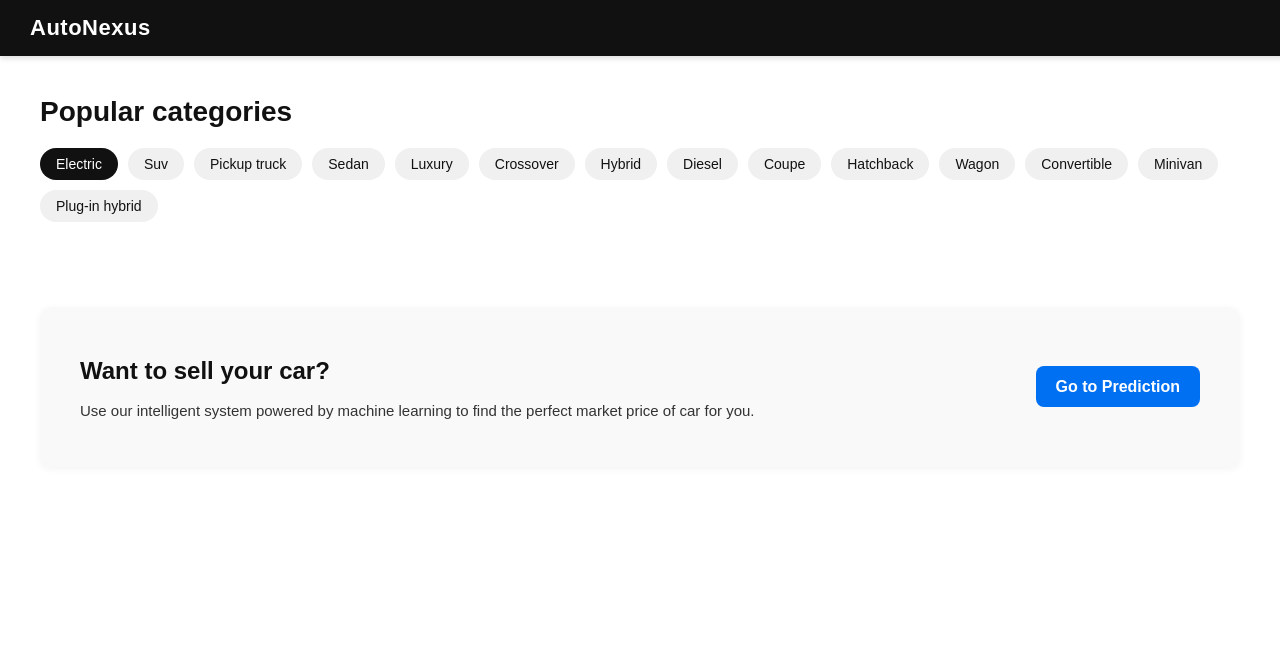
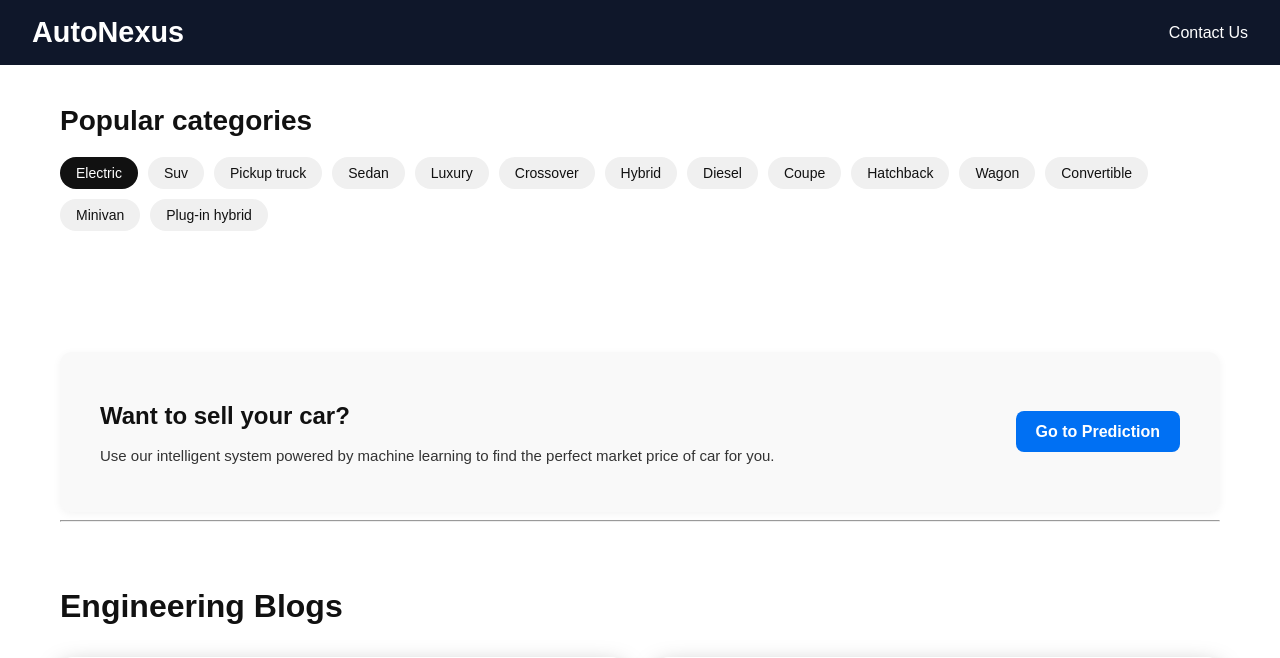
Before and after one commit to akshatsharma2407/AutoNexusMlOps, a FastAPI app: page / in a window 1280 px wide; the page is wider, and only the part inside the window is pictured. Shown: the top 658 px of that part. Before the commit the page ends 419 px from the top of that part, so only its background shows below. Run offline with FastAPI, Linux system fonts and the light colour scheme.

Commit message:
add blogs section on frontend

```diff
--- a/FastApi_app/static/style.css
+++ b/FastApi_app/static/style.css
@@ -1,3 +1,8 @@
+/* Add this at the very top of your CSS file to fix width calculation issues */
+* {
+  box-sizing: border-box;
+}
+
 body {
   font-family: 'Arial', sans-serif;
   background-color: #ffffff;
@@ -6,33 +11,44 @@ body {
   padding: 0;
 }
 
-/* ==== Global Header / Brand Bar ==== */
 .site-header {
-  width: 100%;
-  background-color: #111; /* black bar at top */
-  color: white;
-  padding: 15px 30px;
+  /* Remove width: 100% (Block elements are 100% by default) */
+  /* width: 100%;  <-- REMOVE THIS LINE */
+
   display: flex;
   align-items: center;
-  justify-content: flex-start;
-  box-shadow: 0 2px 6px rgba(0, 0, 0, 0.15);
-  position: sticky;
-  top: 0;
-  z-index: 1000; /* stays above page content */
+  justify-content: space-between;
+  padding: 1rem 2rem;
+  background: #0f172a;
 }
 
-/* Brand name link (AutoNexus) */
+/* Brand */
 .brand-link {
+  color: #ffffff;
+  font-size: 1.8rem;
+  font-weight: 800;
   text-decoration: none;
-  color: white;
-  font-size: 22px;
-  font-weight: 700;
-  letter-spacing: 0.5px;
-  transition: color 0.2s ease;
 }
 
-.brand-link:hover {
-  color: #00b4d8; /* subtle highlight on hover */
+/* Right nav */
+.header-nav {
+  display: flex;
+  gap: 1.5rem;
+
+  /* FORCE RIGHT ALIGNMENT: This acts like a magnet pulling nav to the right */
+  margin-left: auto;
+}
+
+.header-nav .nav-link {
+  color: #ffffff !important; /* Added !important just in case Bootstrap/other CSS is overriding it */
+  font-size: 1rem;
+  font-weight: 500;
+  text-decoration: none;
+  transition: 0.2s ease;
+}
+
+.header-nav .nav-link:hover {
+  color: #38bdf8 !important;
 }
 
 
--- a/FastApi_app/templates/home.html
+++ b/FastApi_app/templates/home.html
@@ -21,6 +21,9 @@
     {% endfor %}
   </div>
 
+  <br>
+  <br>
+
   <div class="prediction-section">
     <div class="prediction-content">
       <h2>Want to sell your car?</h2>
@@ -30,4 +33,42 @@
       <a href="/predict/Electric" class="predict-btn">Go to Prediction</a>
     </div>
   </div>
+  <hr>
+  <br><br>
+  <h1>Engineering Blogs</h1>
+  <section class="features">
+        <article> <a
+                href="https://medium.com/@akshatsharma5877/a-story-of-drivetrains-fwd-rwd-awd-4wd-01287afd4985"
+                class="image"><img src="https://miro.medium.com/v2/resize:fit:1100/format:webp/1*ivmv-8ZfFJdFYg4JKwUAig.jpeg"
+                    alt="" /></a>
+            <h3 class="major">A Story of Drivetrains (FWD, RWD, AWD, 4WD)
+            </h3>
+            <p></p> <a
+                href="https://medium.com/@akshatsharma5877/a-story-of-drivetrains-fwd-rwd-awd-4wd-01287afd4985"
+                class="special">Learn more</a>
+        </article>
+        <article> <a
+                href="https://medium.com/@akshatsharma5877/the-secret-personalities-of-car-engines-i-v-and-h-1ae03547c0c3"
+                class="image"><img src="https://i.ytimg.com/vi/6mEuUeyHO-0/mqdefault.jpg"
+                    alt="" /></a>
+            <h3 class="major">The Secret Personalities of Car Engines: I, V and H</h3>
+            <p></p> <a
+                href="https://medium.com/@akshatsharma5877/the-secret-personalities-of-car-engines-i-v-and-h-1ae03547c0c3"
+                class="special">Learn more</a>
+        </article>
+        <article> <a href="https://medium.com/@akshatsharma5877/how-evs-recharge-the-story-of-level-2-charging-vs-dc-fast-charging-b26de901d1b2"
+                class="image"><img src="https://cdn-images-1.medium.com/max/1000/0*0uzLqzEqTNv9noz0"
+                    alt="" /></a>
+            <h3 class="major">How EVs Recharge: The Story of Level 2 Charging vs DC Fast Charging</h3>
+            <p></p> <a href="https://medium.com/@akshatsharma5877/how-evs-recharge-the-story-of-level-2-charging-vs-dc-fast-charging-b26de901d1b2"
+                class="special">Learn more</a>
+        </article>
+        <article> <a href="https://medium.com/@akshatsharma5877/engineering-behind-autonexus-project-c132608e9142" class="image"><img
+                    src="https://miro.medium.com/v2/resize:fit:1100/format:webp/0*m2EfdskP6ZaelV91" alt="" /></a>
+            <h3 class="major">Engineering behind the AutoNexus Project</h3>
+            <p></p> <a href="https://medium.com/@akshatsharma5877/engineering-behind-autonexus-project-c132608e9142" class="special">Learn
+                more</a>
+        </article>
+    </div>
+    </section>
 {% endblock %}
--- a/FastApi_app/templates/layout.html
+++ b/FastApi_app/templates/layout.html
@@ -7,10 +7,13 @@
   <link rel="stylesheet" href="{{ url_for('static', path='style.css') }}">
 </head>
 <body>
-    <header class="site-header">
+  <header class="site-header">
     <div class="brand">
       <a href="/" class="brand-link">AutoNexus</a>
     </div>
+    <nav class="header-nav">
+      <a href="https://akshatsharma2407.github.io/my_portfolio/" class="nav-link" target="_blank">Contact Us</a>
+    </nav>
   </header>
 
   <div class="container">
```
Also changed, not shown: other parts of FastApi_app/static/style.css (+69 -0 lines).
